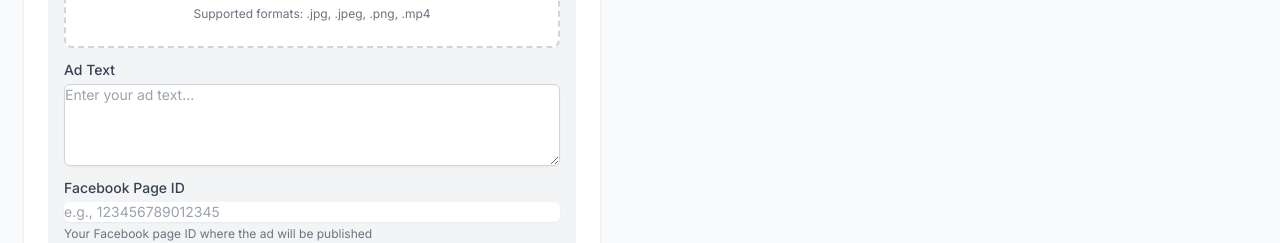
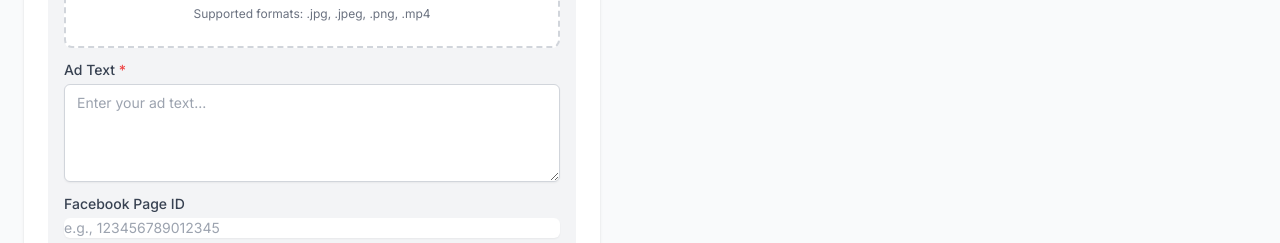
Before and after one commit to Sahar009/wendihost, a Next.js app: page /dashboard/metaads/create-meta-ad in a window 1280 px wide. Shown: the part 892-1135 px from the top of the page. Built offline with nearby package versions, Linux system fonts and the light colour scheme; no server answers.

Commit message:
Update create-meta-ad.tsx

```diff
--- a/src/pages/dashboard/metaads/create-meta-ad.tsx
+++ b/src/pages/dashboard/metaads/create-meta-ad.tsx
@@ -200,15 +200,15 @@ const CreateMetaAd: React.FC<CreateMetaAdProps> = ({
               </p>
             </div>
             <div>
-              <label htmlFor="adText" className="block text-sm font-medium text-gray-700">
-                Ad Text
+              <label htmlFor="adText" className="block text-sm font-medium text-gray-700 mb-1">
+                Ad Text <span className="text-red-500">*</span>
               </label>
               <div className="mt-1">
                 <textarea
                   id="adText"
                   name="adText"
                   rows={4}
-                  className="shadow-sm focus:ring-indigo-500 focus:border-indigo-500 block w-full sm:text-sm border border-gray-300 rounded-md"
+                  className="shadow-sm focus:ring-indigo-500 focus:border-indigo-500 block w-full sm:text-sm border border-gray-300 rounded-md px-3 py-2"
                   value={adText}
                   onChange={(e) => setAdText(e.target.value)}
                   placeholder={adType === 'whatsapp' ? 'Enter your WhatsApp message...' : 'Enter your ad text...'}
```
